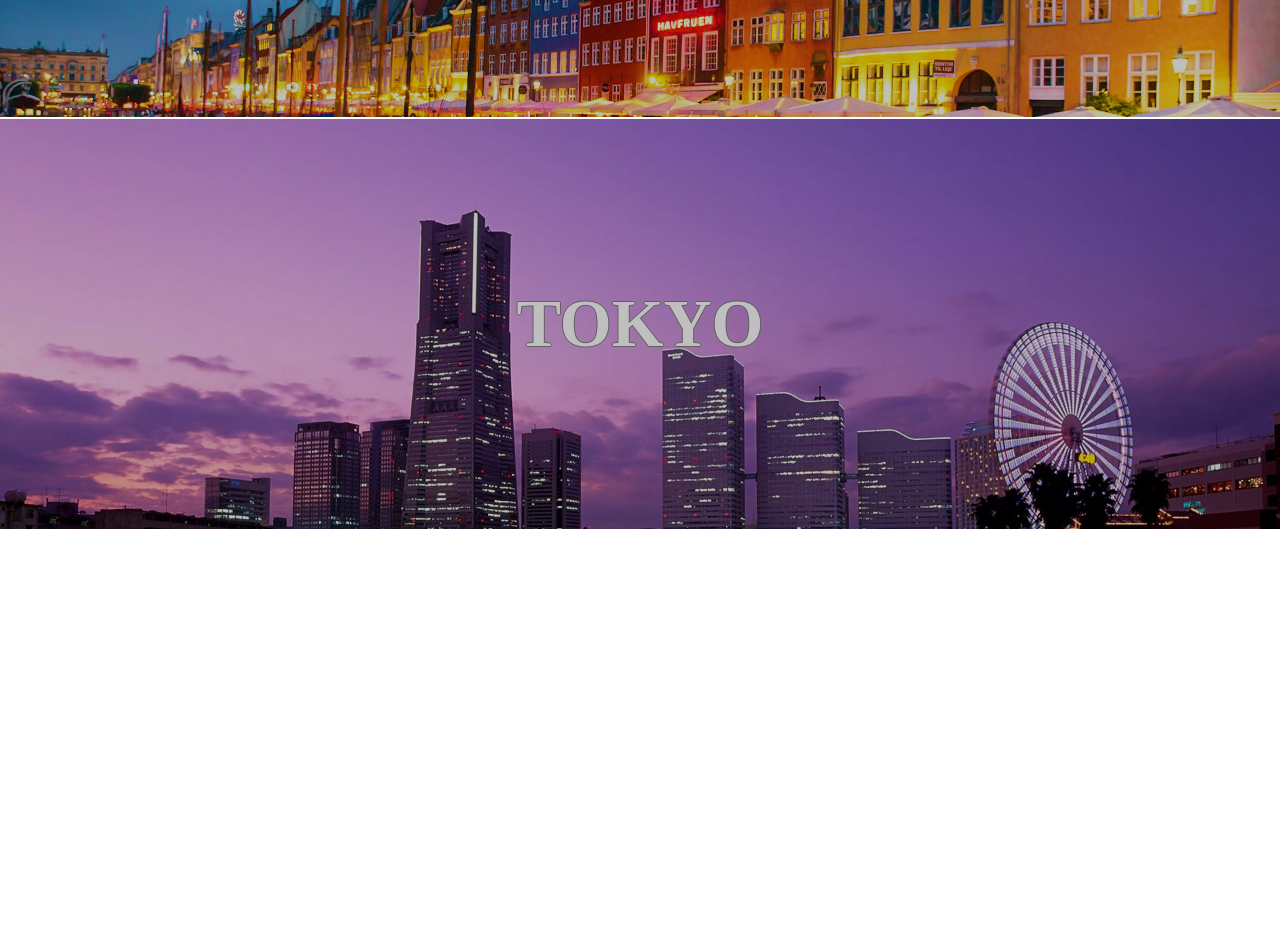
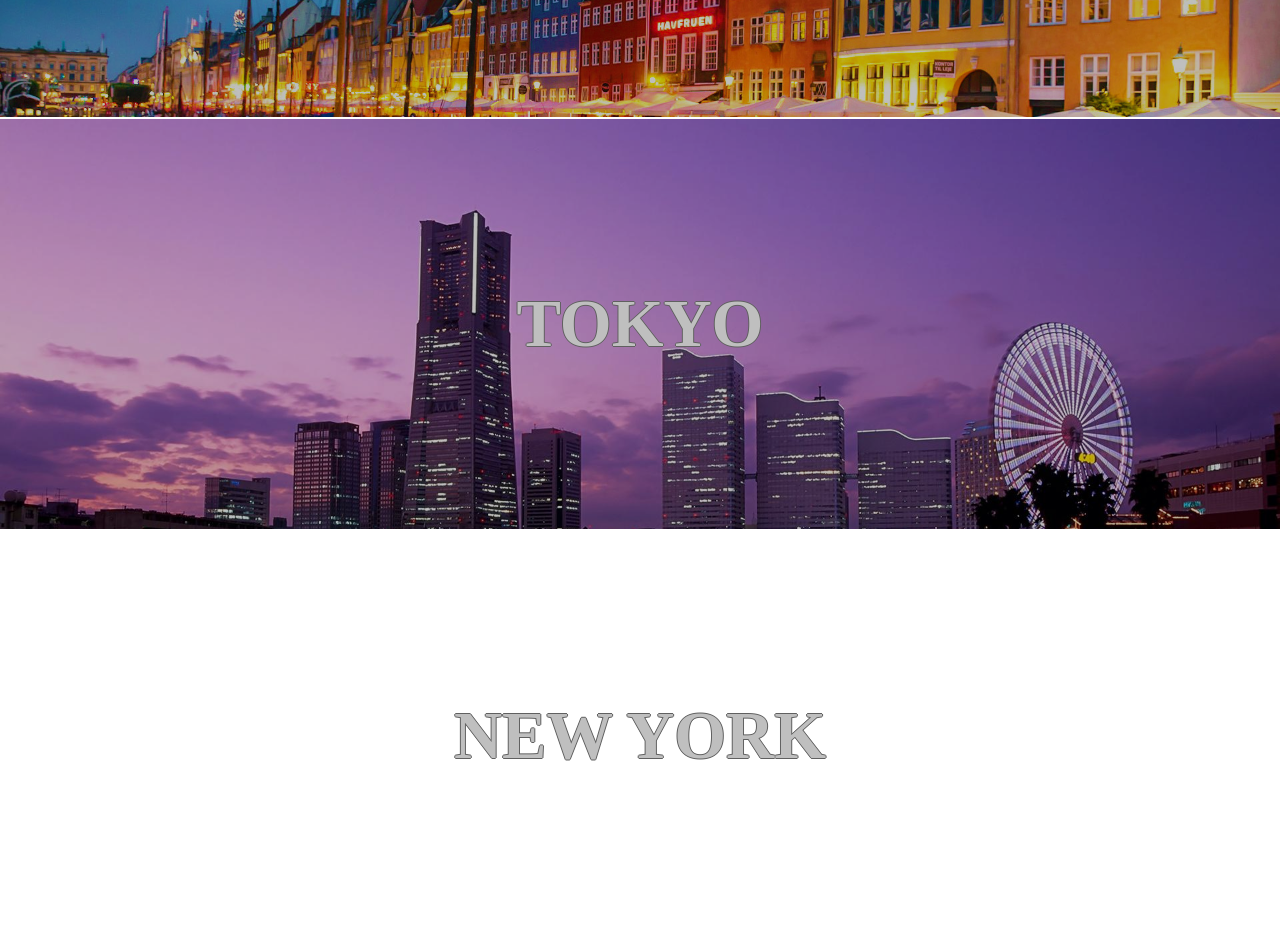
Before and after one commit to MirkoPieri/htmlcss-airbnb, a plain HTML site: page index.html in a window 1280 px wide. Shown: the part 706-1646 px from the top of the page. Before the commit the page ends 1235 px from the top, so only its background shows below. Drawn offline with Linux system fonts and the light colour scheme.

Commit message:
Aggiunta blocco contenente i 4 blocchi principali

```diff
--- a/index.html
+++ b/index.html
@@ -6,9 +6,11 @@
     <link rel="stylesheet" href="master.css">
   </head>
   <body>
+   <div id="prin">
+
 
     <div class="blocco primo">
-        <h1 class="text">ROME</h1>
+      <h1 class="text">ROME</h1>
     </div>
 
     <div class="blocco secondo">
@@ -19,5 +21,9 @@
      <h1 class="text">TOKYO</h1>
     </div>
 
+    <div class="blocco quarto">
+     <h1 class="text">NEW YORK</h1>
+    </div>
+   </div>
   </body>
 </html>
```
